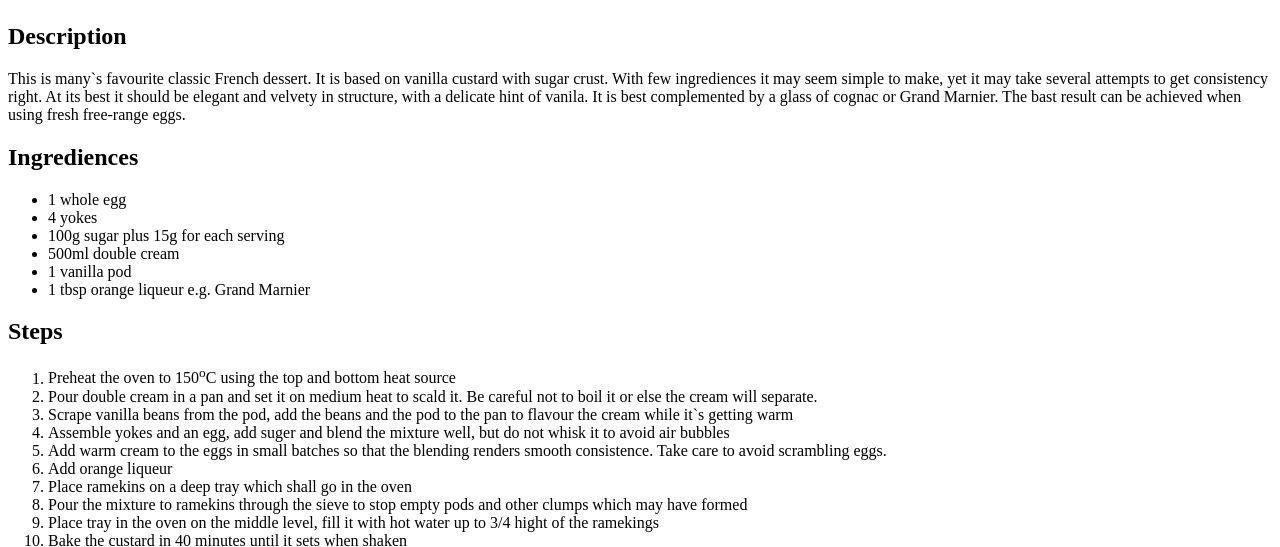
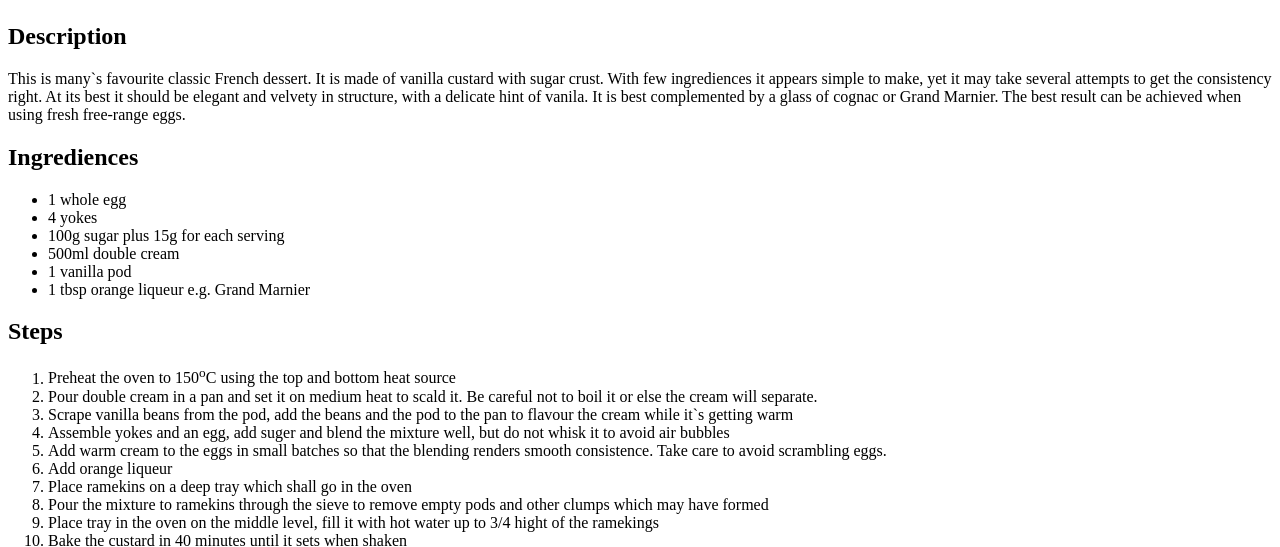
Before and after one commit to kryska44/recipies, a plain HTML site: page recipies/brulee.html in a window 1280 px wide. Shown: the part 934-1481 px from the top of the page. Drawn offline with Linux system fonts and the light colour scheme.

Commit message:
Edit text in brulee recipie

```diff
--- a/recipies/brulee.html
+++ b/recipies/brulee.html
@@ -9,7 +9,7 @@
         <img src="../img/brulee.jpg" alt="picture of creme brulee">
         <h2>Description</h2>
         <p>
-            This is many`s favourite classic French dessert. It is based on vanilla custard with sugar crust. With few ingrediences it may seem simple to make, yet it may take several attempts to get consistency right.  At its best it should be elegant and velvety in structure, with a delicate hint of vanila. It is best complemented by a glass of cognac or Grand Marnier. The bast result can be achieved when using fresh free-range eggs.
+            This is many`s favourite classic French dessert. It is made of vanilla custard with sugar crust. With few ingrediences it appears simple to make, yet it may take several attempts to get the consistency right.  At its best it should be elegant and velvety in structure, with a delicate hint of vanila. It is best complemented by a glass of cognac or Grand Marnier. The best result can be achieved when using fresh free-range eggs.
         </p>
 
         <h2>Ingrediences</h2>
@@ -33,7 +33,7 @@
                 <li>Add warm cream to the eggs in small batches so that the blending renders smooth consistence. Take care to avoid scrambling eggs.</li>
                 <li>Add orange liqueur</li>
                 <li>Place ramekins on a deep tray which shall go in the oven</li>
-                <li>Pour the mixture to ramekins through the sieve to stop empty pods and other clumps which may have formed</li>
+                <li>Pour the mixture to ramekins through the sieve to remove empty pods and other clumps which may have formed</li>
                 <li>Place tray in the oven on the middle level, fill it with hot water up to 3/4 hight of the ramekings</li>
                 <li>Bake the custard in 40 minutes until it sets when shaken</li>
                 <li>Let it cool on the bench when ready, put it in the fridge for a few hours or overnight</li>
```
